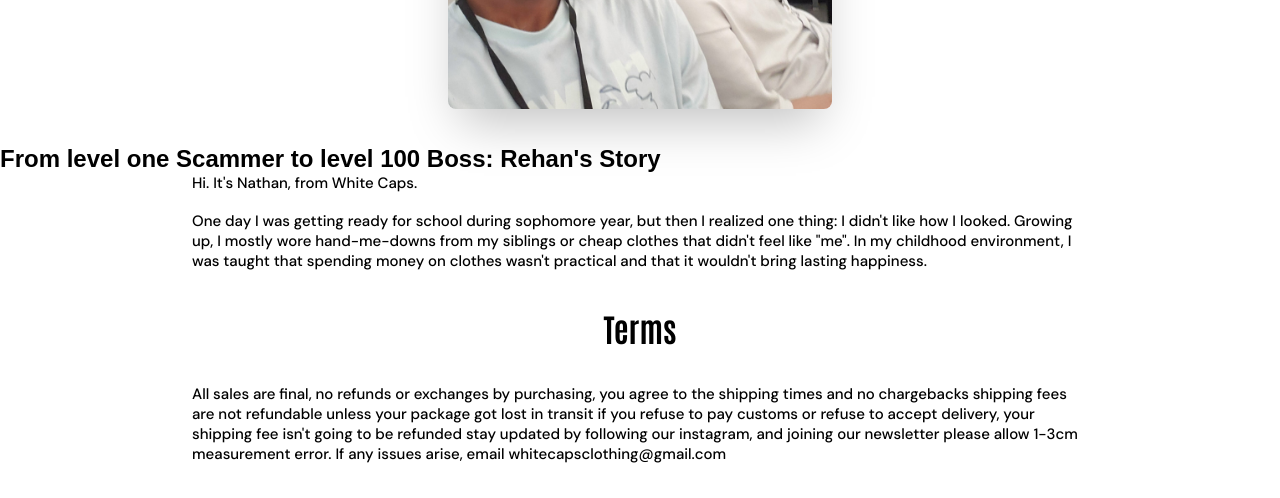
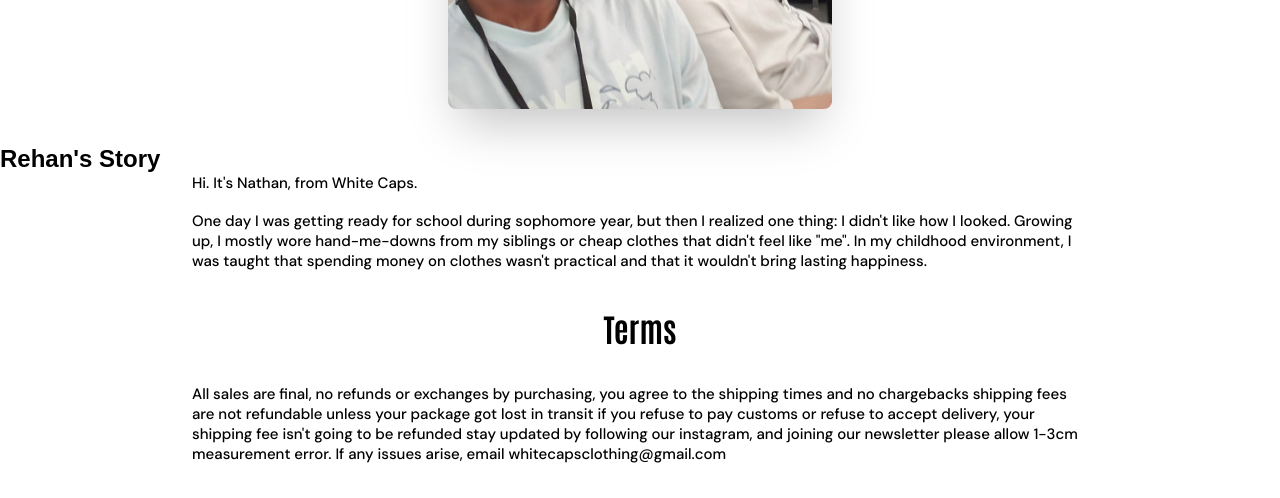
Before and after one commit to 2024-25-Allen-ISD-Computer-Science/6th-period-isp-white-caps-clothing, a plain HTML site: page NewAboutUs.html in a window 1280 px wide. Shown: the part 2918-3416 px from the top of the page. Drawn offline with Linux system fonts and the light colour scheme; a web font is replaced by a local one.

Commit message:
About Us THingz

```diff
--- a/NewAboutUs.html
+++ b/NewAboutUs.html
@@ -232,7 +232,7 @@
         <br>
         <br>
         <h2>
-          From level one Scammer to level 100 Boss: Rehan's Story
+          Rehan's Story
         </h2>
         <p class="aboutparagraph">
           Hi. It's Nathan, from White Caps.
```
